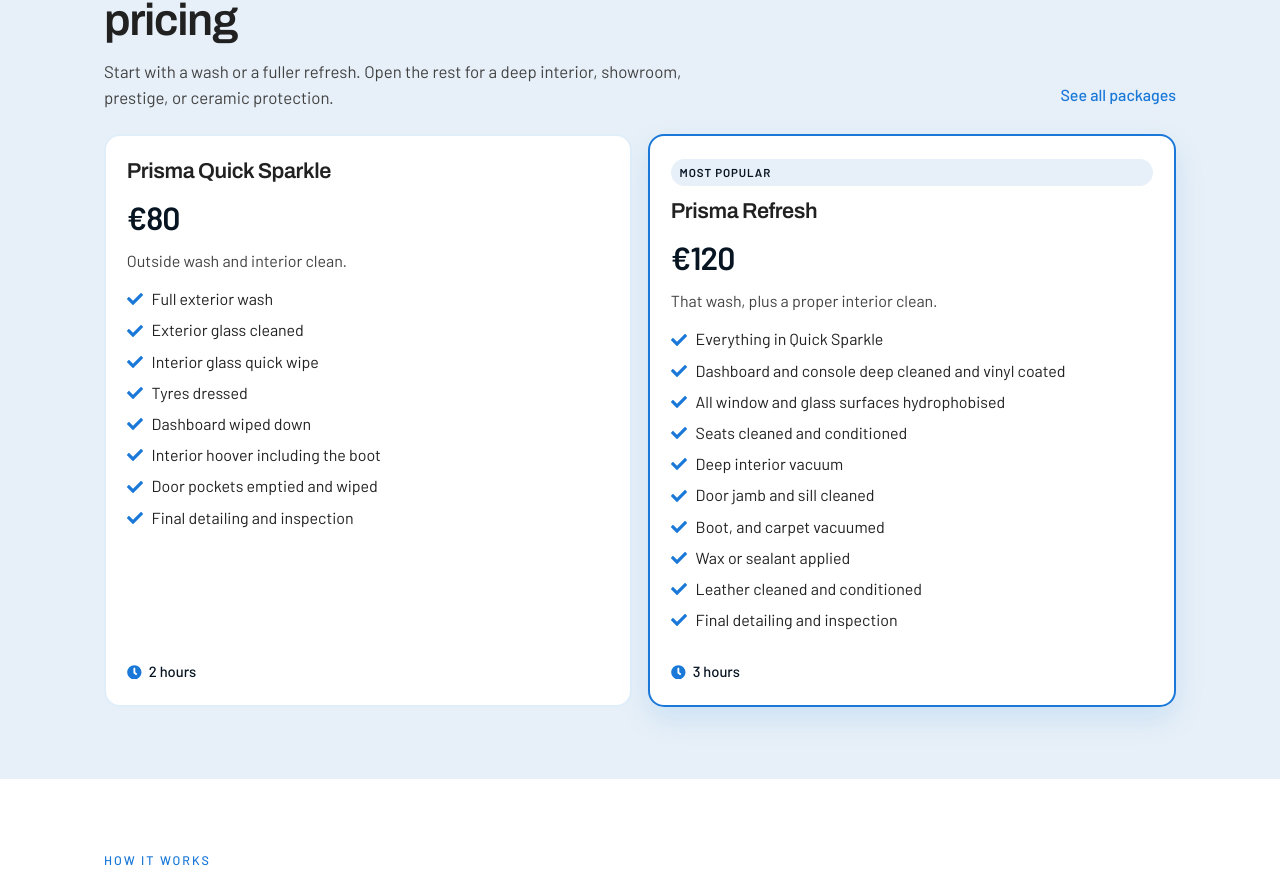
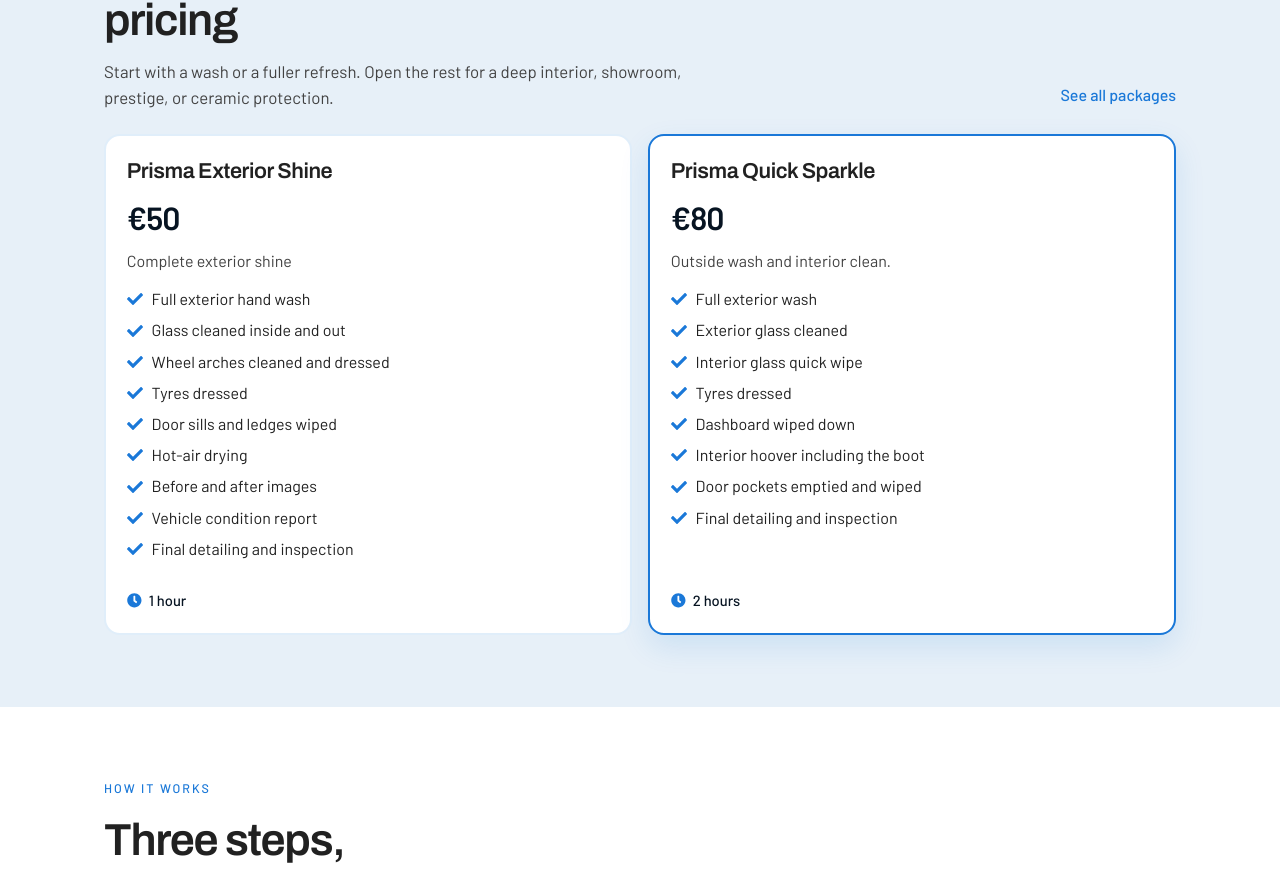
Before and after one commit to Vhotis-Technologies/prisma-web, a React (Create React App) app: page / in a window 1280 px wide. Shown: the part 1836-2708 px from the top of the page. Built offline with nearby package versions, Linux system fonts and the light colour scheme; no server answers.

Commit message:
added the exterior shine details

```diff
--- a/src/App.js
+++ b/src/App.js
@@ -37,8 +37,8 @@ const PRISMA_SOFT = "#e7f0f8";
 const TEXT_DARK = "#212121";
 const TEXT_MUTED = "#424242";
 
-const FEATURED_KEYS = ["basic", "mini"];
-const EXTRA_KEYS = ["interior", "full", "premium", "ceramic"];
+const FEATURED_KEYS = ["exterior", "mini"];
+const EXTRA_KEYS = ["interior", "full", "premium"];
 
 const packages = {
   exterior: {
@@ -58,7 +58,7 @@ const packages = {
     duration: "1 hour",
     price: "€50",
   },
-  basic: {
+  mini: {
     title: "Prisma Quick Sparkle",
     description: "Outside wash and interior clean.",
     points: [
@@ -74,7 +74,7 @@ const packages = {
     duration: "2 hours",
     price: "€80",
   },
-  mini: {
+  full: {
     title: "Prisma Refresh",
     badge: "Most popular",
     description: "That wash, plus a proper interior clean.",
@@ -93,7 +93,7 @@ const packages = {
     duration: "3 hours",
     price: "€120",
   },
-  full: {
+  premium: {
     title: "Prisma Showroom Shine",
     badge: "Best value",
     description:
```
